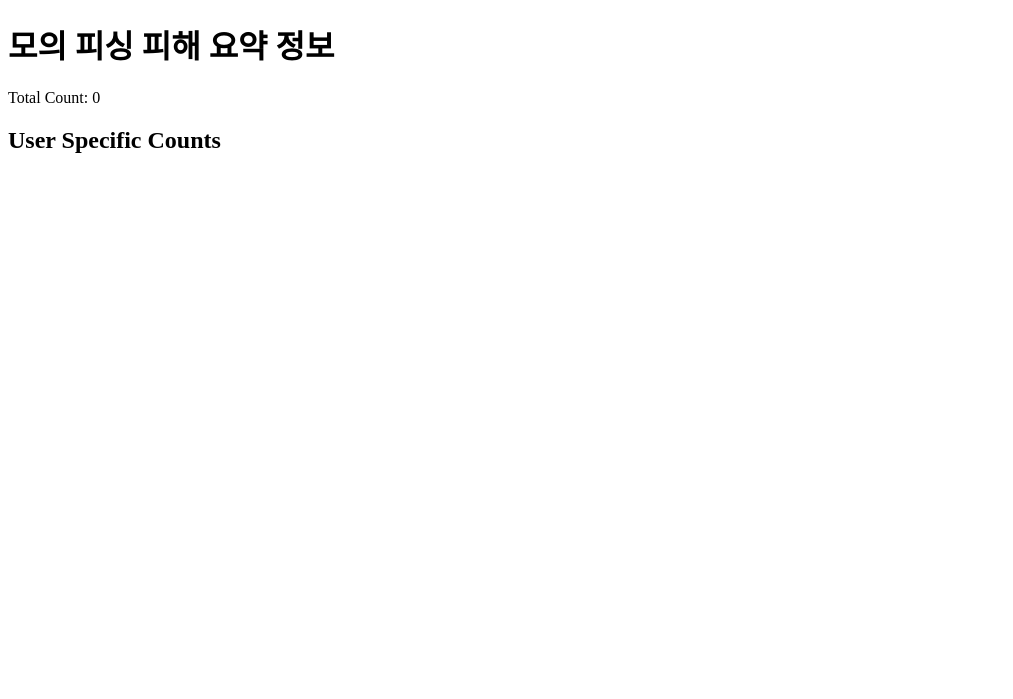
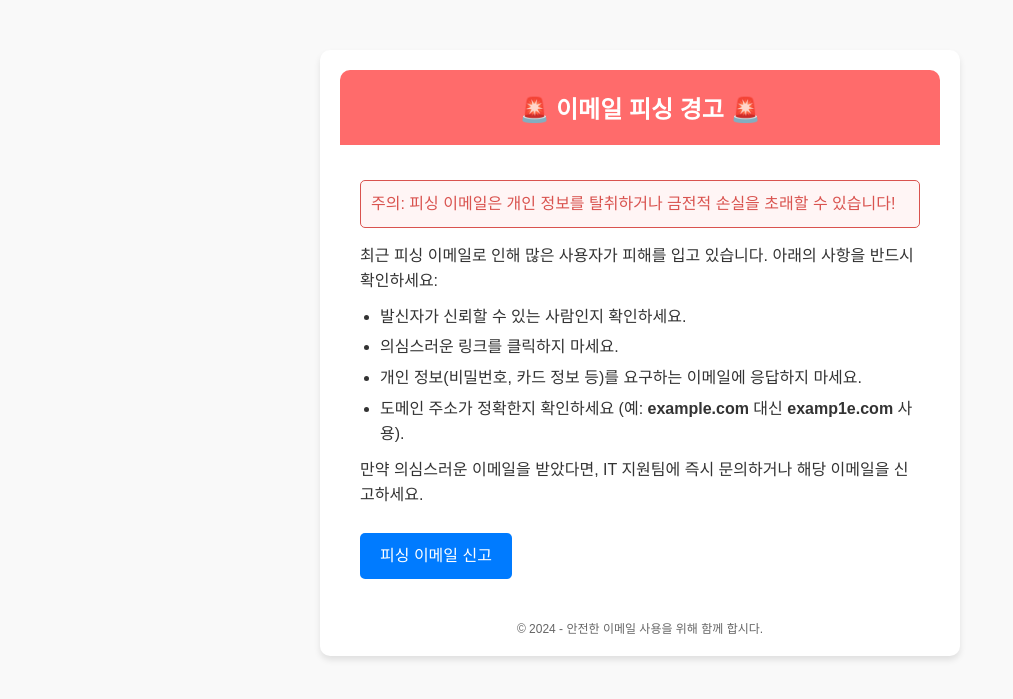
Before and after one commit to kmgyu/Email-spam-penetration-testing, a Flask app: page /spam_warning/search in a window 1280 px wide. Shown: the top 699 px of the page, without its empty margins (0-1013 px from the left). Run offline with Flask 3, Linux system fonts and the light colour scheme; parts of the project's set-up code (start-up, migrations or seed data) failed here and were passed over; some libraries are stand-ins or nearby versions.

Commit message:
email revision wraning!

```diff
--- a/app.py
+++ b/app.py
@@ -201,9 +201,7 @@ def search_spam_warning():
         save_data_to_file()
 
     # 결과를 출력할 템플릿으로 전달
-    return render_template('search_spam_warning.html',
-                           global_count=global_count,
-                           users_info=users_info)
+    return render_template('search_spam_warning.html')
 
 
 @app.route('/preview_test', methods=['GET'])
--- a/templates/search_spam_warning.html
+++ b/templates/search_spam_warning.html
@@ -1,18 +1,100 @@
 <!DOCTYPE html>
-<html lang="en">
+<html lang="ko">
 <head>
     <meta charset="UTF-8">
     <meta name="viewport" content="width=device-width, initial-scale=1.0">
-    <title>모의 피싱 피해 요약 정보</title>
+    <title>이메일 피싱 경고</title>
+    <style>
+        body {
+            font-family: Arial, sans-serif;
+            background-color: #f9f9f9;
+            margin: 0;
+            padding: 0;
+            color: #333;
+        }
+        .container {
+            max-width: 600px;
+            margin: 50px auto;
+            background-color: #fff;
+            border-radius: 10px;
+            box-shadow: 0 4px 6px rgba(0, 0, 0, 0.1);
+            padding: 20px;
+        }
+        .header {
+            background-color: #ff6b6b;
+            color: #fff;
+            text-align: center;
+            padding: 20px;
+            border-radius: 10px 10px 0 0;
+        }
+        .header h1 {
+            margin: 0;
+            font-size: 24px;
+        }
+        .content {
+            padding: 20px;
+            line-height: 1.6;
+        }
+        .content p {
+            margin: 10px 0;
+        }
+        .content ul {
+            margin: 10px 0;
+            padding-left: 20px;
+        }
+        .content ul li {
+            margin: 5px 0;
+        }
+        .footer {
+            text-align: center;
+            margin-top: 20px;
+            font-size: 12px;
+            color: #666;
+        }
+        .alert {
+            background-color: #fff5f5;
+            color: #d9534f;
+            border: 1px solid #d9534f;
+            padding: 10px;
+            border-radius: 5px;
+            margin: 15px 0;
+        }
+        .btn {
+            display: inline-block;
+            margin-top: 15px;
+            padding: 10px 20px;
+            background-color: #007bff;
+            color: #fff;
+            text-decoration: none;
+            border-radius: 5px;
+        }
+        .btn:hover {
+            background-color: #0056b3;
+        }
+    </style>
 </head>
 <body>
-    <h1>모의 피싱 피해 요약 정보</h1>
-    <p>Total Count: {{ global_count }}</p>
-    <h2>User Specific Counts</h2>
-    <ul>
-        {% for mail, info in users_info.items() %}
-            <li>User {{ mail }}: {{ info['counts'] }} times</li>
-        {% endfor %}
-    </ul>
+    <div class="container">
+        <div class="header">
+            <h1>🚨 이메일 피싱 경고 🚨</h1>
+        </div>
+        <div class="content">
+            <div class="alert">
+                주의: 피싱 이메일은 개인 정보를 탈취하거나 금전적 손실을 초래할 수 있습니다!
+            </div>
+            <p>최근 피싱 이메일로 인해 많은 사용자가 피해를 입고 있습니다. 아래의 사항을 반드시 확인하세요:</p>
+            <ul>
+                <li>발신자가 신뢰할 수 있는 사람인지 확인하세요.</li>
+                <li>의심스러운 링크를 클릭하지 마세요.</li>
+                <li>개인 정보(비밀번호, 카드 정보 등)를 요구하는 이메일에 응답하지 마세요.</li>
+                <li>도메인 주소가 정확한지 확인하세요 (예: <b>example.com</b> 대신 <b>examp1e.com</b> 사용).</li>
+            </ul>
+            <p>만약 의심스러운 이메일을 받았다면, IT 지원팀에 즉시 문의하거나 해당 이메일을 신고하세요.</p>
+            <a class="btn" href="mailto:support@example.com">피싱 이메일 신고</a>
+        </div>
+        <div class="footer">
+            &copy; 2024 - 안전한 이메일 사용을 위해 함께 합시다.
+        </div>
+    </div>
 </body>
 </html>
```
